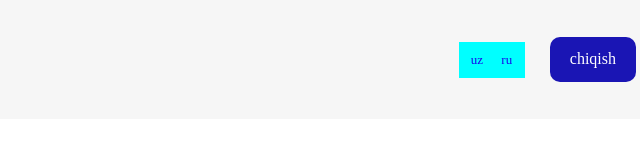
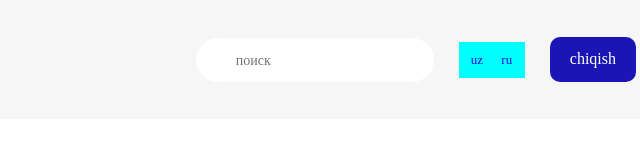
Before and after one commit to ilhombekk/ilhom_n24, a plain HTML site: page index.html in a window 1280 px wide. Shown: the full height of the page, 604-1244 px from the left. Drawn offline with nearby package versions, Linux system fonts and the light colour scheme.

Commit message:
add global-search-form-input

```diff
--- a/css/styles.css
+++ b/css/styles.css
@@ -18,6 +18,11 @@ body {
 img {
     max-width: 100%;
     height: auto;
+}
+
+*:focus {
+outline: 2px dashed #444;
+outline-offset: 3px;
 }
 
 .container {
@@ -70,6 +75,21 @@ img {
 .currency-rates-tupe {
     color: blue;
 }
+
+.global-search-form {
+    margin-right: 25px;
+}
+
+.global-search-form-input {
+    padding-top: 15px;
+    padding-right: 20px;
+    padding-bottom: 13px;
+    padding-left: 40px;
+    border: 0;
+    border-radius: 60px;
+    font-size: 14px;
+    line-height: normal;
+}
 .currency-rates-value {
 }
 .lang-toggle {
--- a/index.html
+++ b/index.html
@@ -12,7 +12,7 @@
 <body>
 
 <!-- SITE HEADER -->
- <header class="site-header">
+<header class="site-header">
     <div class="site-header-top">
         <div class="container">
             <a class="site-header-logo" href="index.html">
@@ -31,6 +31,9 @@
             </ul>
 
             <!-- search-form  -->
+            <form class="global-search-form" action="https://echo.htmlacademy.ru" method="get">
+                <input class="global-search-form-input" type="search" name="search" placeholder="поиск" aria-label="поиск" required>
+            </form>
 
 
             <!-- lang-toogle  -->
@@ -40,10 +43,10 @@
             </div>
 
             <!-- seat-header-outh  -->
-             <a class="button button-primary" href="#">chiqish</a>
+            <a class="button button-primary" href="#">chiqish</a>
         </div>
     </div>
- </header>
+</header>
 
 
 </body>
```
